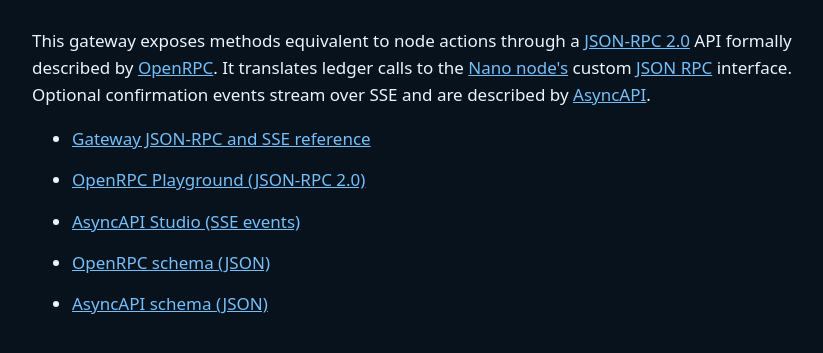
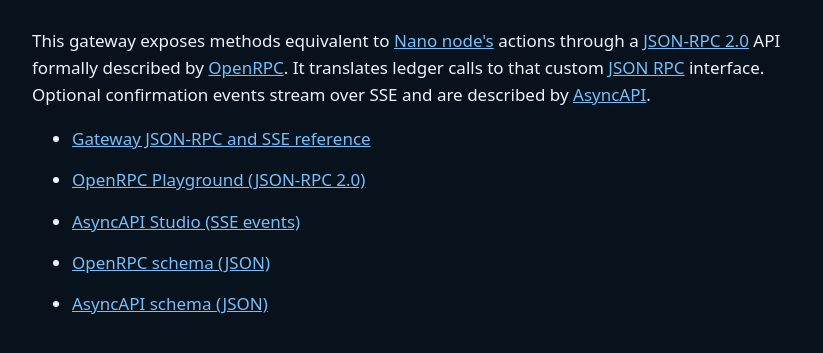
Before and after one commit to OpenRai/nano-rpc-gateway, a website: page docs/browser-landing.html in a window 1280 px wide. Shown: the part 225-578 px from the top of the page, without its empty margins (228-1051 px from the left). Drawn offline with Linux system fonts and the light colour scheme.

Commit message:
Place Nano node reference with method equivalence

```diff
--- a/docs/browser-landing.html
+++ b/docs/browser-landing.html
@@ -2,5 +2,5 @@
 <html lang="en">
 <head><meta charset="utf-8"><meta name="viewport" content="width=device-width,initial-scale=1"><title>Nano Gateway</title>
 <style>body{max-width:760px;margin:12vh auto;padding:24px;background:#08121c;color:#eaf4ff;font:17px/1.6 system-ui,sans-serif}h1{font-size:2.8rem}a{color:#74c0fc}li{margin:14px 0}</style></head>
-<body><h1>Nano Gateway</h1><p>This gateway exposes methods equivalent to node actions through a <a href="https://www.jsonrpc.org/specification" target="_blank" rel="noreferrer">JSON-RPC 2.0</a> API formally described by <a href="https://spec.open-rpc.org/" target="_blank" rel="noreferrer">OpenRPC</a>. It translates ledger calls to the <a href="https://github.com/nanocurrency/nano-node" target="_blank" rel="noreferrer">Nano node's</a> custom <a href="https://docs.nano.org/commands/rpc-protocol/" target="_blank" rel="noreferrer">JSON RPC</a> interface. Optional confirmation events stream over SSE and are described by <a href="https://www.asyncapi.com/docs/reference/specification/v3.0.0" target="_blank" rel="noreferrer">AsyncAPI</a>.</p>
+<body><h1>Nano Gateway</h1><p>This gateway exposes methods equivalent to <a href="https://github.com/nanocurrency/nano-node" target="_blank" rel="noreferrer">Nano node's</a> actions through a <a href="https://www.jsonrpc.org/specification" target="_blank" rel="noreferrer">JSON-RPC 2.0</a> API formally described by <a href="https://spec.open-rpc.org/" target="_blank" rel="noreferrer">OpenRPC</a>. It translates ledger calls to that custom <a href="https://docs.nano.org/commands/rpc-protocol/" target="_blank" rel="noreferrer">JSON RPC</a> interface. Optional confirmation events stream over SSE and are described by <a href="https://www.asyncapi.com/docs/reference/specification/v3.0.0" target="_blank" rel="noreferrer">AsyncAPI</a>.</p>
 <ul><li><a href="/docs/">Gateway JSON-RPC and SSE reference</a></li><li><a href="/docs/openrpc/">OpenRPC Playground (JSON-RPC 2.0)</a></li><li><a href="/docs/asyncapi/">AsyncAPI Studio (SSE events)</a></li><li><a href="/openrpc.json">OpenRPC schema (JSON)</a></li><li><a href="/asyncapi.json">AsyncAPI schema (JSON)</a></li></ul></body></html>
```
